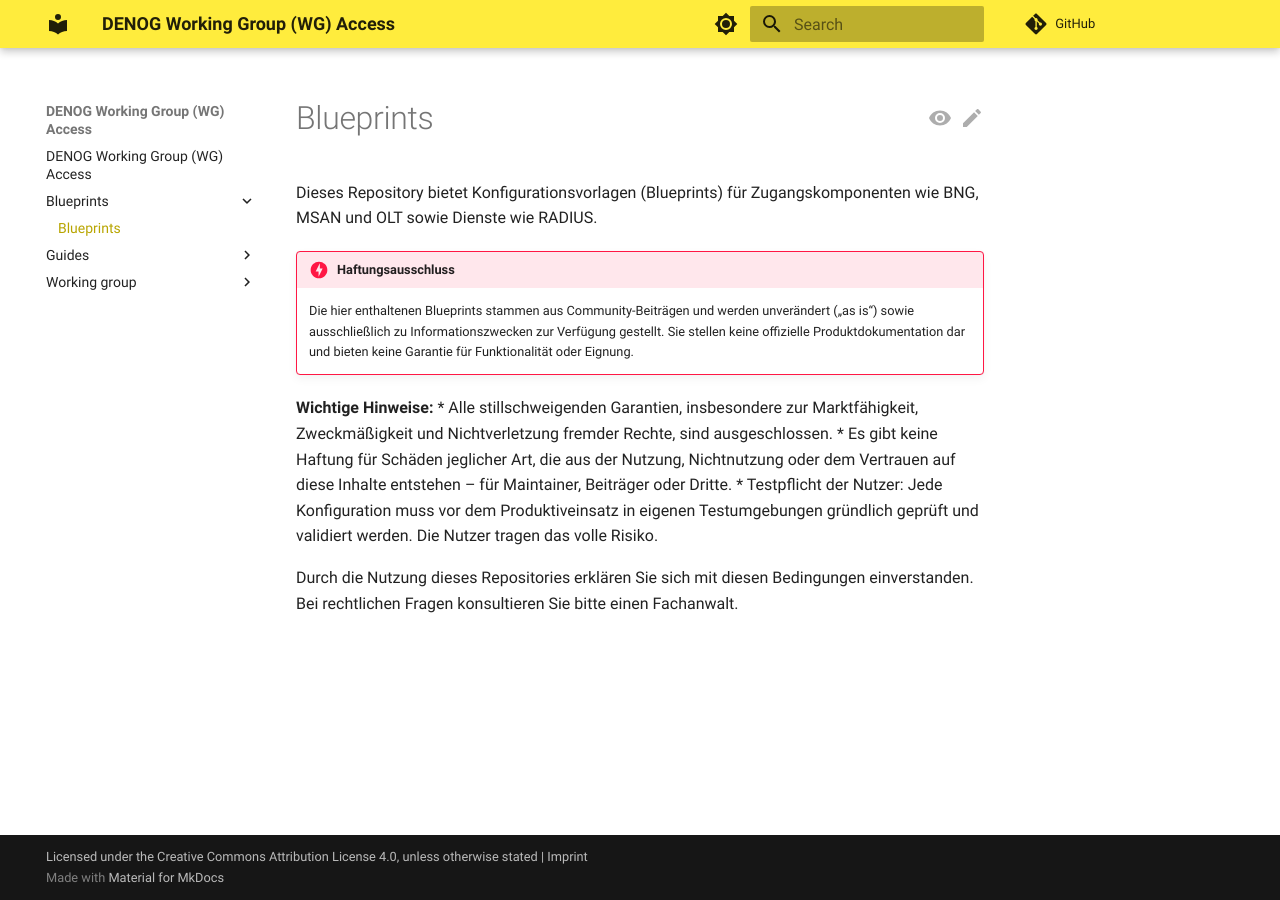
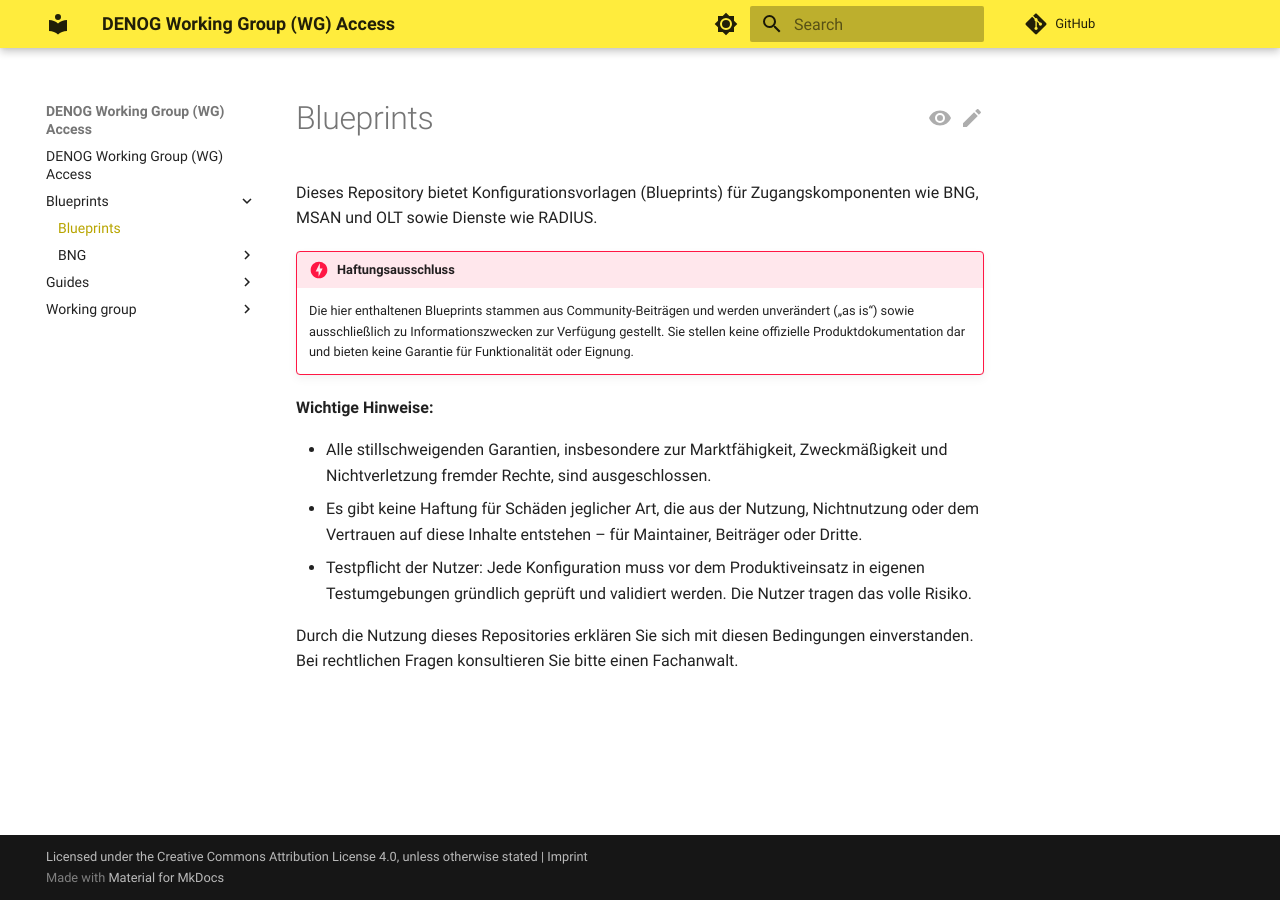
Before and after one commit to denog/denog-wg-access, an MkDocs documentation site: the page built from docs/blueprints/index.md, in a window 1280 px wide. Built offline with MkDocs 1.6.1 and Material for MkDocs 9.7.7, drawn with Linux system fonts in a browser that asks for light colours; comment, search, counter and statistics services are not loaded.

Commit message:
update format

```diff
--- /dev/null
+++ b/docs/blueprints/BNG/Juniper/index.md
@@ -0,0 +1 @@
+# Juniper BNG Blueprints
--- /dev/null
+++ b/docs/blueprints/BNG/RtBrick/index.md
@@ -0,0 +1 @@
+# RtBrick BNG Blueprints
--- /dev/null
+++ b/docs/blueprints/BNG/index.md
@@ -0,0 +1 @@
+# BNG Blueprints
--- a/docs/blueprints/index.md
+++ b/docs/blueprints/index.md
@@ -7,9 +7,10 @@ Dieses Repository bietet Konfigurationsvorlagen (Blueprints) für Zugangskompone
     Die hier enthaltenen Blueprints stammen aus Community-Beiträgen und werden unverändert („as is“) sowie ausschließlich zu Informationszwecken zur Verfügung gestellt. Sie stellen keine offizielle Produktdokumentation dar und bieten keine Garantie für Funktionalität oder Eignung.
 
 **Wichtige Hinweise:**
-* Alle stillschweigenden Garantien, insbesondere zur Marktfähigkeit, Zweckmäßigkeit und Nichtverletzung fremder Rechte, sind ausgeschlossen.
-* Es gibt keine Haftung für Schäden jeglicher Art, die aus der Nutzung, Nichtnutzung oder dem Vertrauen auf diese Inhalte entstehen – für Maintainer, Beiträger oder Dritte.
-* Testpflicht der Nutzer: Jede Konfiguration muss vor dem Produktiveinsatz in eigenen Testumgebungen gründlich geprüft und validiert werden. Die Nutzer tragen das volle Risiko.
+
+- Alle stillschweigenden Garantien, insbesondere zur Marktfähigkeit, Zweckmäßigkeit und Nichtverletzung fremder Rechte, sind ausgeschlossen.
+- Es gibt keine Haftung für Schäden jeglicher Art, die aus der Nutzung, Nichtnutzung oder dem Vertrauen auf diese Inhalte entstehen – für Maintainer, Beiträger oder Dritte.
+- Testpflicht der Nutzer: Jede Konfiguration muss vor dem Produktiveinsatz in eigenen Testumgebungen gründlich geprüft und validiert werden. Die Nutzer tragen das volle Risiko.
 
 Durch die Nutzung dieses Repositories erklären Sie sich mit diesen Bedingungen einverstanden.
 Bei rechtlichen Fragen konsultieren Sie bitte einen Fachanwalt.
```
